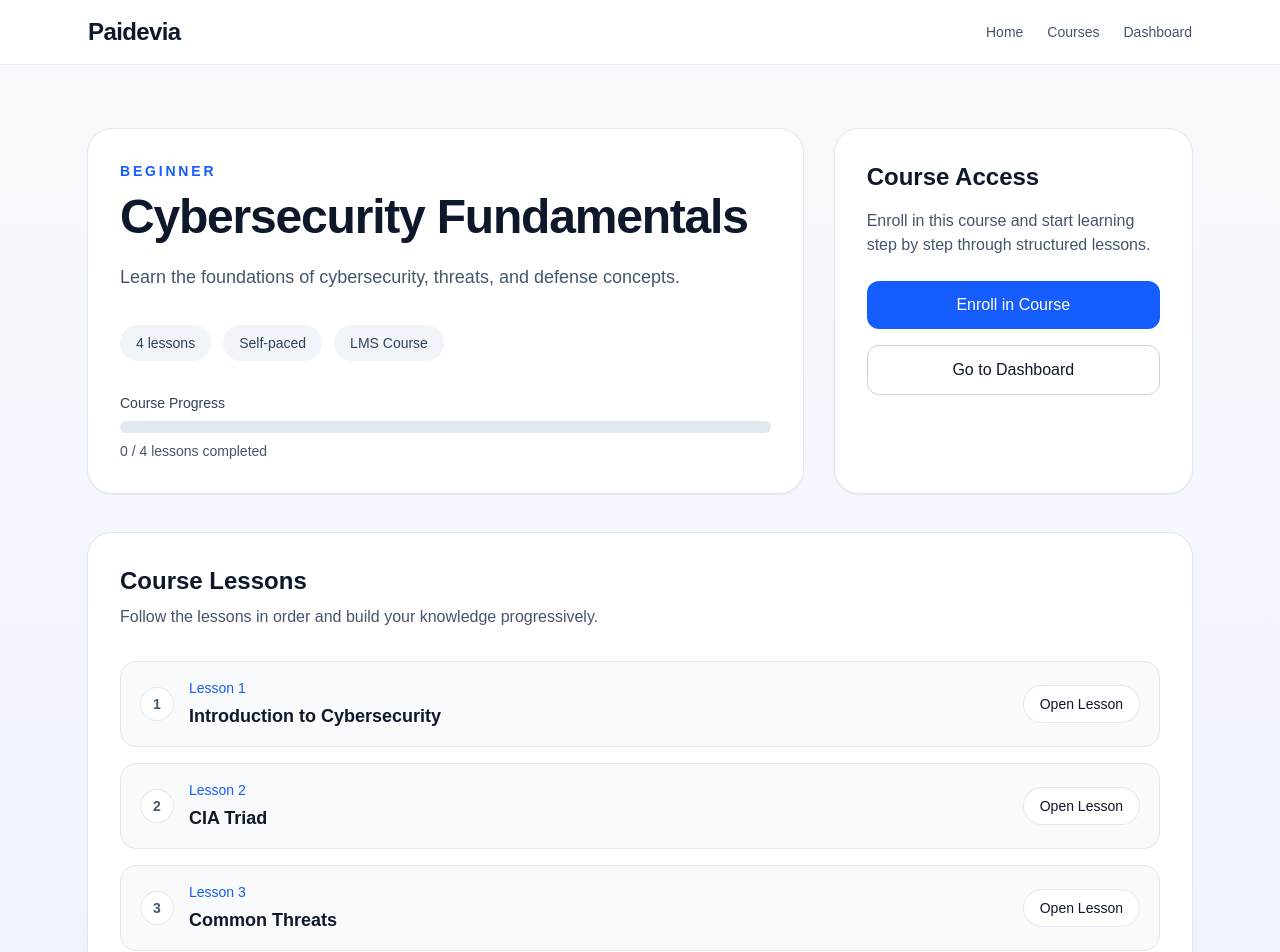
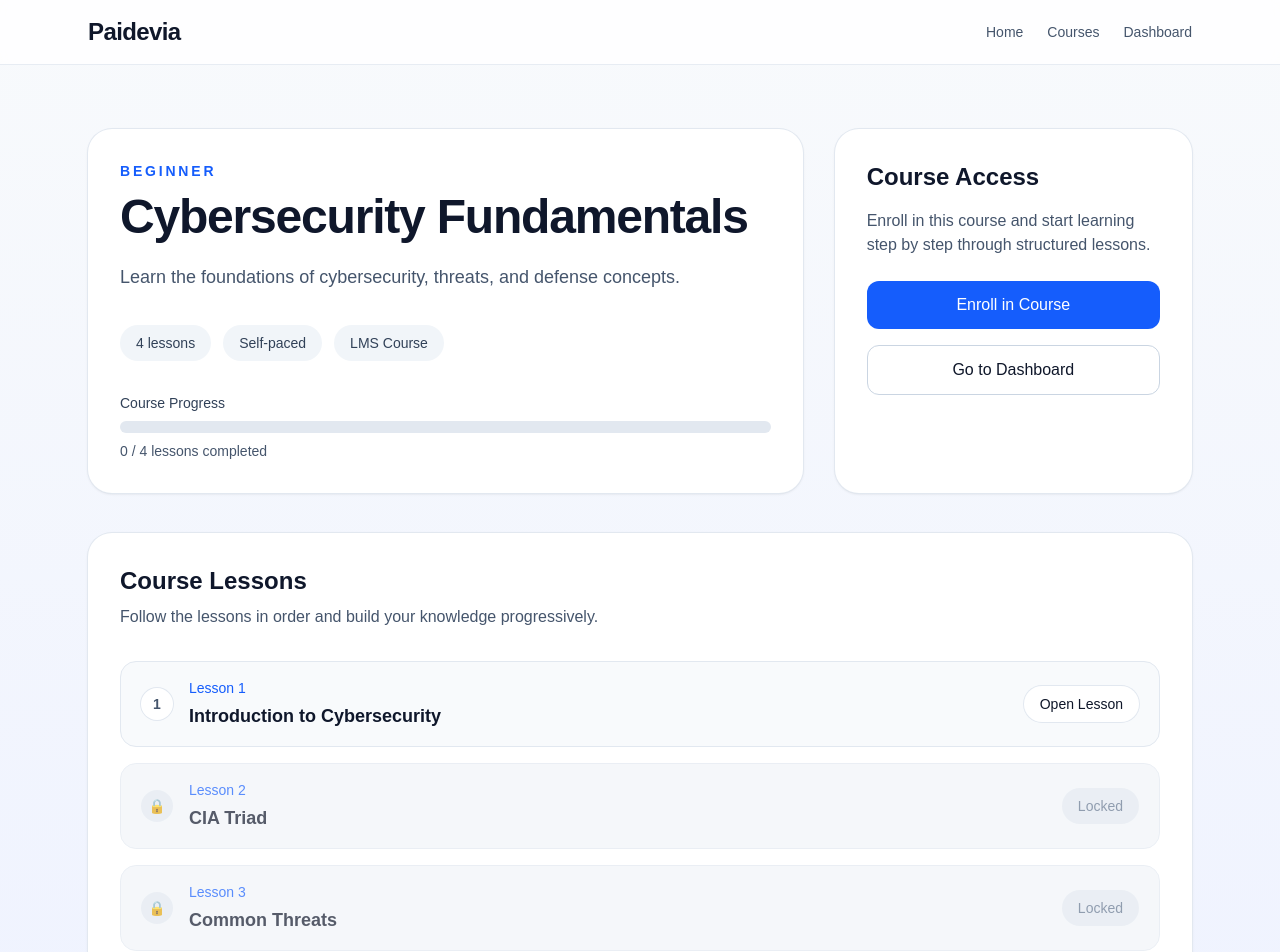
Before and after one commit to Laugerr/Paidevia, a Next.js app: page /courses/cybersecurity-fundamentals in a window 1280 px wide. Shown: the top 952 px of the page. Built offline with nearby package versions, Linux system fonts and the light colour scheme.

Commit message:
🔒 Feat: lock course lessons until previous lessons are completed

```diff
--- a/app/courses/[slug]/page.tsx
+++ b/app/courses/[slug]/page.tsx
@@ -182,10 +182,18 @@ export default function CoursePage() {
           {foundCourse.lessonList.map((lesson, index) => {
             const isCompleted = completedLessons.includes(lesson.slug);
 
+            const isUnlocked =
+              index === 0 ||
+              completedLessons.includes(foundCourse.lessonList[index - 1].slug);
+
             return (
               <li
                 key={lesson.slug}
-                className="rounded-2xl border border-slate-200 bg-slate-50 px-5 py-4 transition hover:bg-slate-100"
+                className={`rounded-2xl border px-5 py-4 transition ${
+                  isUnlocked
+                    ? "border-slate-200 bg-slate-50 hover:bg-slate-100"
+                    : "border-slate-200 bg-slate-100 opacity-70"
+                }`}
               >
                 <div className="flex items-center justify-between gap-4">
                   <div className="flex items-center gap-4">
@@ -193,10 +201,12 @@ export default function CoursePage() {
                       className={`flex h-8 w-8 items-center justify-center rounded-full text-sm font-bold ${
                         isCompleted
                           ? "bg-green-100 text-green-700"
-                          : "bg-white text-slate-600 ring-1 ring-slate-200"
+                          : isUnlocked
+                          ? "bg-white text-slate-600 ring-1 ring-slate-200"
+                          : "bg-slate-200 text-slate-500"
                       }`}
                     >
-                      {isCompleted ? "✓" : index + 1}
+                      {isCompleted ? "✓" : isUnlocked ? index + 1 : "🔒"}
                     </span>
 
                     <div>
@@ -209,12 +219,18 @@ export default function CoursePage() {
                     </div>
                   </div>
 
+                  {isUnlocked ? (
                     <Link
                       href={`/lesson/${lesson.slug}`}
                       className="rounded-full bg-white px-4 py-2 text-sm font-medium text-slate-600 ring-1 ring-slate-200 transition hover:bg-slate-100"
                     >
                       Open Lesson
                     </Link>
+                  ) : (
+                    <span className="rounded-full bg-slate-200 px-4 py-2 text-sm font-medium text-slate-500">
+                      Locked
+                    </span>
+                  )}
                 </div>
               </li>
             );
```
Lines whose indentation alone changed are shown as unchanged.
